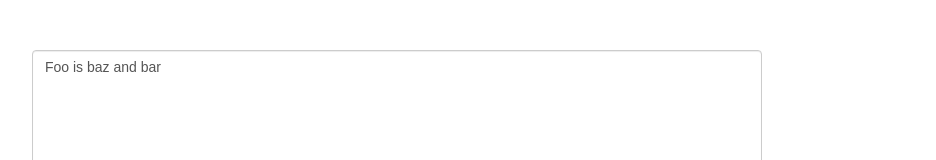
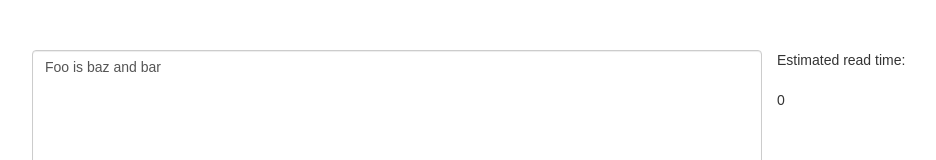
Before and after one commit to pahan35/react-sitepoint-tutorial, a React (Create React App) app: page / in a window 1280 px wide. Shown: the top 160 px of the page, without its empty margins (243-1179 px from the left). Built offline with nearby package versions, Linux system fonts and the light colour scheme.

Commit message:
Attach functionality with to ReadingTime

```diff
--- a/src/ReadingTime.js
+++ b/src/ReadingTime.js
@@ -18,9 +18,33 @@ export default class ReadingTime extends React.Component {
         };
     }
 
+    componentWillMount() {
+        this.updateReadingTime(this.props);
+    }
+
+    componentWillReceiveProps(nextProps) {
+        this.updateReadingTime(nextProps);
+    }
+
+    updateReadingTime(props) {
+        const words = this.countWords(props.text);
+        const readTime = Math.round(words / props.wordsPerMinute);
+
+        this.setState({ readTime });
+    }
+
+    countWords(text) {
+        return text.split(/\s+/).length
+    }
+
     render() {
         return (
-            <div></div>
+            <div>
+                <p>
+                    Estimated read time: <br/> <br/>
+                    <span>{this.state.readTime}</span>
+                </p>
+            </div>
         )
     }
 }
```
